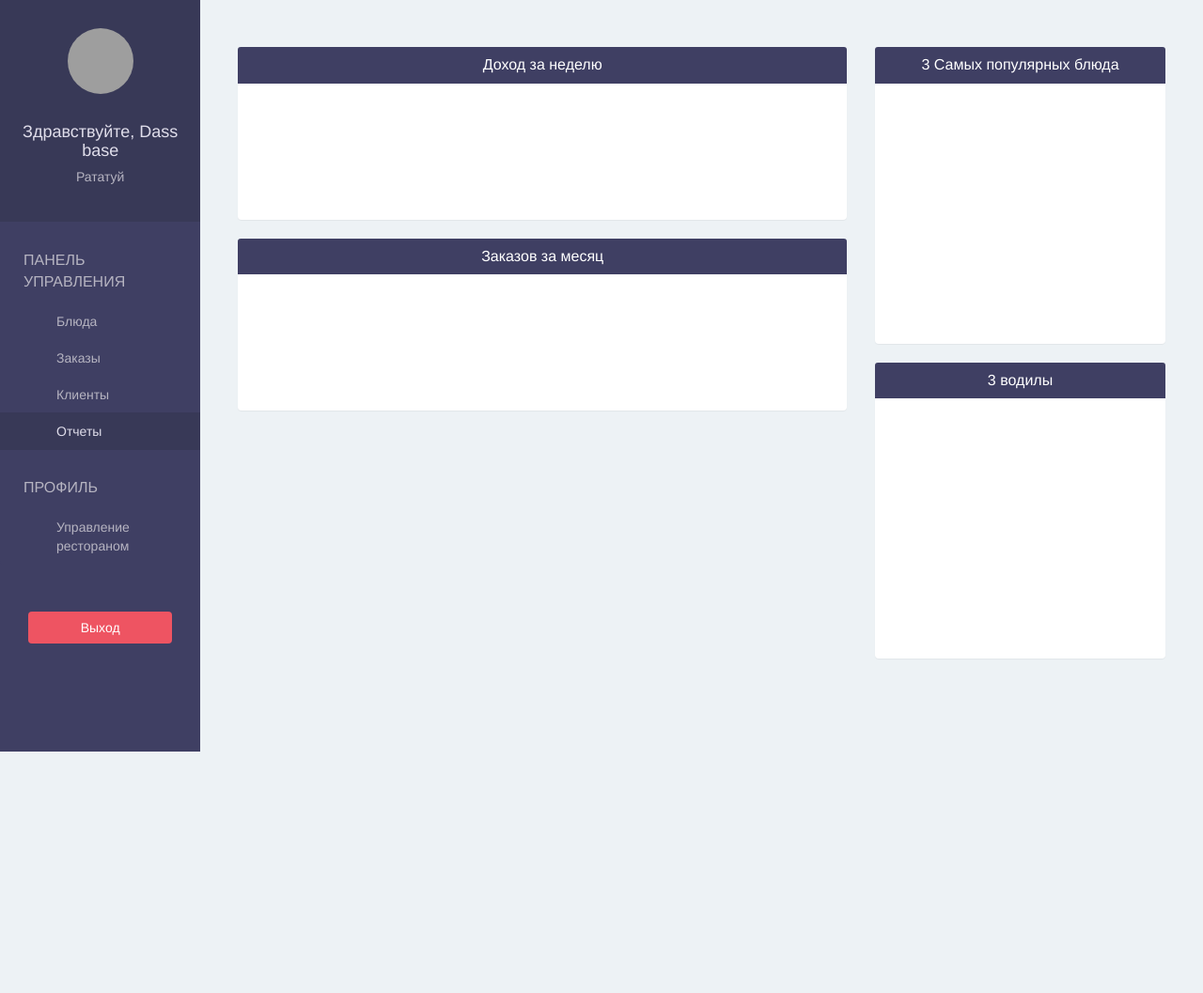
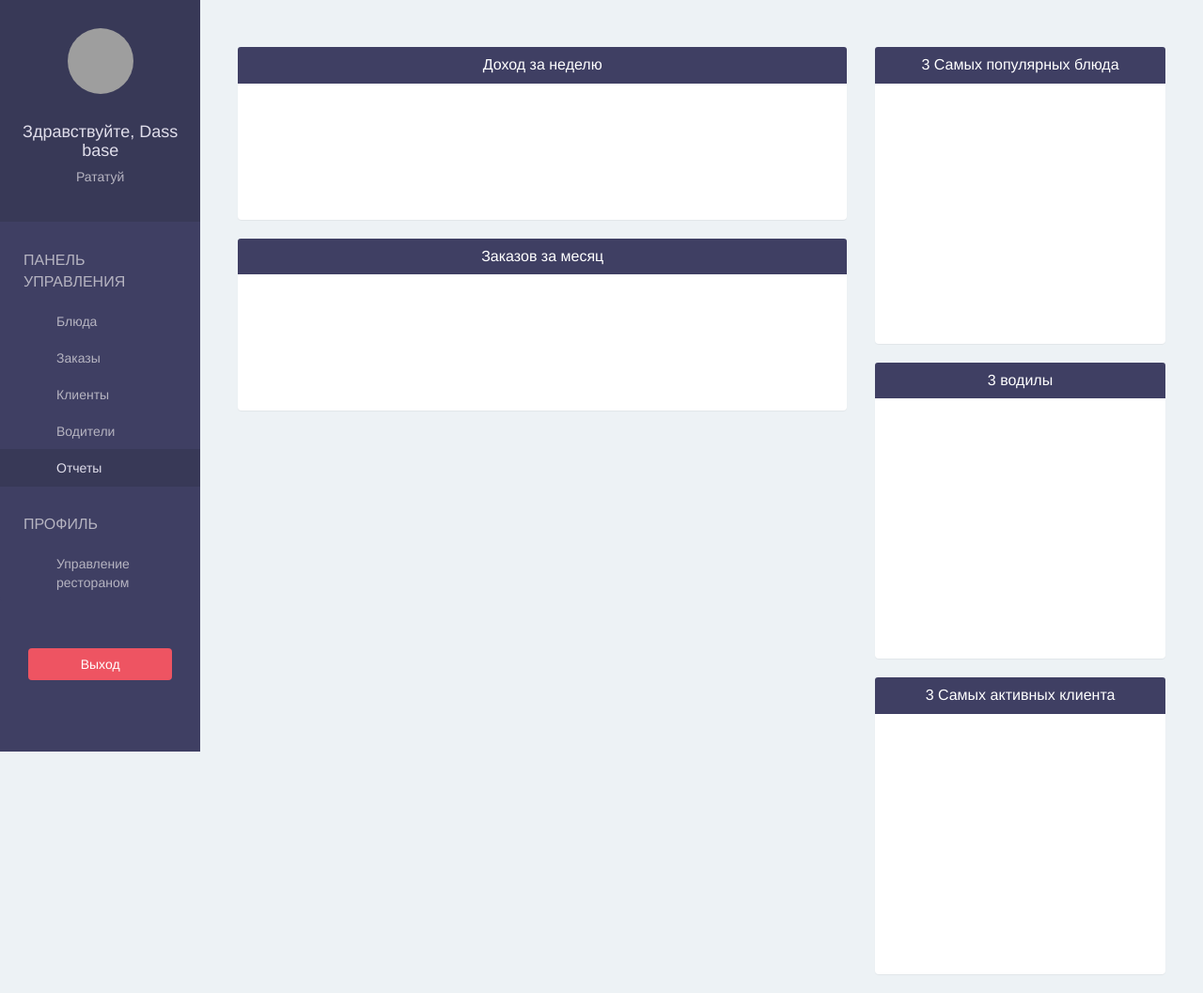
Before and after one commit to xdass/FoodOrder, a Django app: page /restaurant/report/ in a window 1280 px wide. Shown: the whole page at 94% size. Before the commit the page ends 800 px from the top, so only its background shows below. Run offline with Django 3.2, Linux system fonts and the light colour scheme; a user stored in the database is signed in; data comes from the database, SQL or seed files in the repository; both versions use the stored data as it was after the commit; a map, chart or similar area stays blank; some libraries are stand-ins or nearby versions; grey boxes are pictures that could not be loaded.

Commit message:
Add customers and drivers statistics

```diff
--- a/food/urls.py
+++ b/food/urls.py
@@ -25,6 +25,7 @@ urlpatterns = [
     url(r'restaurant/meal/add/$', views.restaurant_add_meal, name='restaurant-add-meal'),
     url(r'restaurant/meal/edit/(?P<meal_id>\d+)/$', views.restaurant_edit_meal, name='restaurant-edit-meal'),
     url(r'restaurant/customers/$', views.customers_ever_ordered, name='restaurant-customers'),
+    url(r'restaurant/drivers/$', views.drivers_ever_delivered, name='restaurant-drivers'),
     url(r'restaurant/order/$', views.restaurant_order, name='restaurant-order'),
     url(r'restaurant/report/$', views.restaurant_report, name='restaurant-report'),
 
--- a/food_app/views.py
+++ b/food_app/views.py
@@ -5,7 +5,7 @@ from django.contrib.auth import authenticate, login
 from django.contrib.auth.models import User
 from django.db.models import Sum, Count, Case, When
 
-from .models import Restaurant, Meal, Order, Driver
+from .models import Restaurant, Meal, Order, Driver, Customer
 
 
 # Create your views here.
@@ -133,7 +133,18 @@ def restaurant_order(request):
 
 @login_required(login_url='/restaurant/sign-in')
 def customers_ever_ordered(request):
-    pass
+    customers = Customer.objects.filter(
+        order__restaurant=request.user.restaurant,
+    ).annotate(orders_count=Count('order'))
+    return render(request, 'restaurant/customers.html', {'customers': customers})
+
+
+@login_required(login_url='/restaurant/sign-in')
+def drivers_ever_delivered(request):
+    drivers = Driver.objects.filter(
+        order__restaurant=request.user.restaurant,
+    ).annotate(orders_count=Count('order'))
+    return render(request, 'restaurant/drivers.html', {'drivers': drivers})
 
 
 @login_required(login_url='/restaurant/sign-in/')
@@ -176,16 +187,31 @@ def restaurant_report(request):
                 When(order__restaurant=request.user.restaurant, then=1)
             )
         )
-    ).order_by('-total_order')[:2]
+    ).order_by('-total_order')[:3]
 
     driver = {
         "labels": [driver.user.get_full_name() for driver in top3_driver],
         "data": [driver.total_order for driver in top3_driver]
     }
 
+    # Top 3 customers
+    top3_customers = Driver.objects.annotate(
+        total_order=Count(
+            Case(
+                When(order__restaurant=request.user.restaurant, then=1)
+            )
+        )
+    ).order_by('-total_order')[:3]
+
+    customer = {
+        "labels": [driver.user.get_full_name() for driver in top3_customers],
+        "data": [driver.total_order for driver in top3_customers]
+    }
+
     return render(request, 'restaurant/report.html', {
         'revenue': revenue,
         'orders': orders,
         'meal': meal,
-        'driver': driver
+        'driver': driver,
+        'customer': customer
     })
--- a/templates/restaurant/base.html
+++ b/templates/restaurant/base.html
@@ -29,6 +29,8 @@
     {% url 'restaurant-report' as restaurant_report_url %}
     {% url 'restaurant-account' as restaurant_account_url %}
     {% url 'restaurant-customers' as restaurant_customers_url %}
+    {% url 'restaurant-drivers' as restaurant_drivers_url %}
+
 
     <div class="text-center">
         <img class="img-circle" src="{{ MEDIA_URL }}{{ request.user.restaurant.logo }}" alt="" width="70" height="70">
@@ -46,6 +48,7 @@
             <span class="badge"></span>
         </a>
         <a href="{% url 'restaurant-customers' %}" class="list-group-item {% if request.path == restaurant_customers_url %}active{% endif %}">Клиенты</a>
+        <a href="{% url 'restaurant-drivers' %}" class="list-group-item {% if request.path == restaurant_drivers_url %}active{% endif %}">Водители</a>
         <a href="{% url 'restaurant-report' %}" class="list-group-item {% if request.path == restaurant_report_url %}active{% endif %}">Отчеты</a>
 
         <span class="text-uppercase">Профиль</span>
--- a/templates/restaurant/report.html
+++ b/templates/restaurant/report.html
@@ -136,4 +136,39 @@
             </div>
         </div>
     </div>
+    <div class="row">
+        <div class="col-lg-4 col-lg-offset-8">
+            <!-- Top 3 customers -->
+            <div class="panel">
+                <div class="panel-heading bg-blue">
+                    <h4 class="panel-title text-center text-white">
+                        3 Самых активных клиента
+                    </h4>
+                </div>
+                <div class="panel-body">
+                    <canvas id="customerChart" height="242">
+                        <script>
+                            var ctx = document.getElementById("customerChart").getContext("2d")
+                            var data = {
+                                labels: {{ customer.labels|safe }},
+                                datasets: [
+                                    {
+                                        label: '3 Самых активных клиента',
+                                        backgroundColor: [
+                                          '#36A2EB', '#FFCE56', '#FF6384'
+                                        ],
+                                        data: {{ customer.data }}
+                                    }
+                                ]
+                            };
+                            new Chart(ctx, {
+                                type: 'pie',
+                                data: data
+                            })
+                        </script>
+                    </canvas>
+                </div>
+            </div>
+        </div>
+    </div>
 {% endblock %}
```
Also changed, not shown: db.sqlite3.
